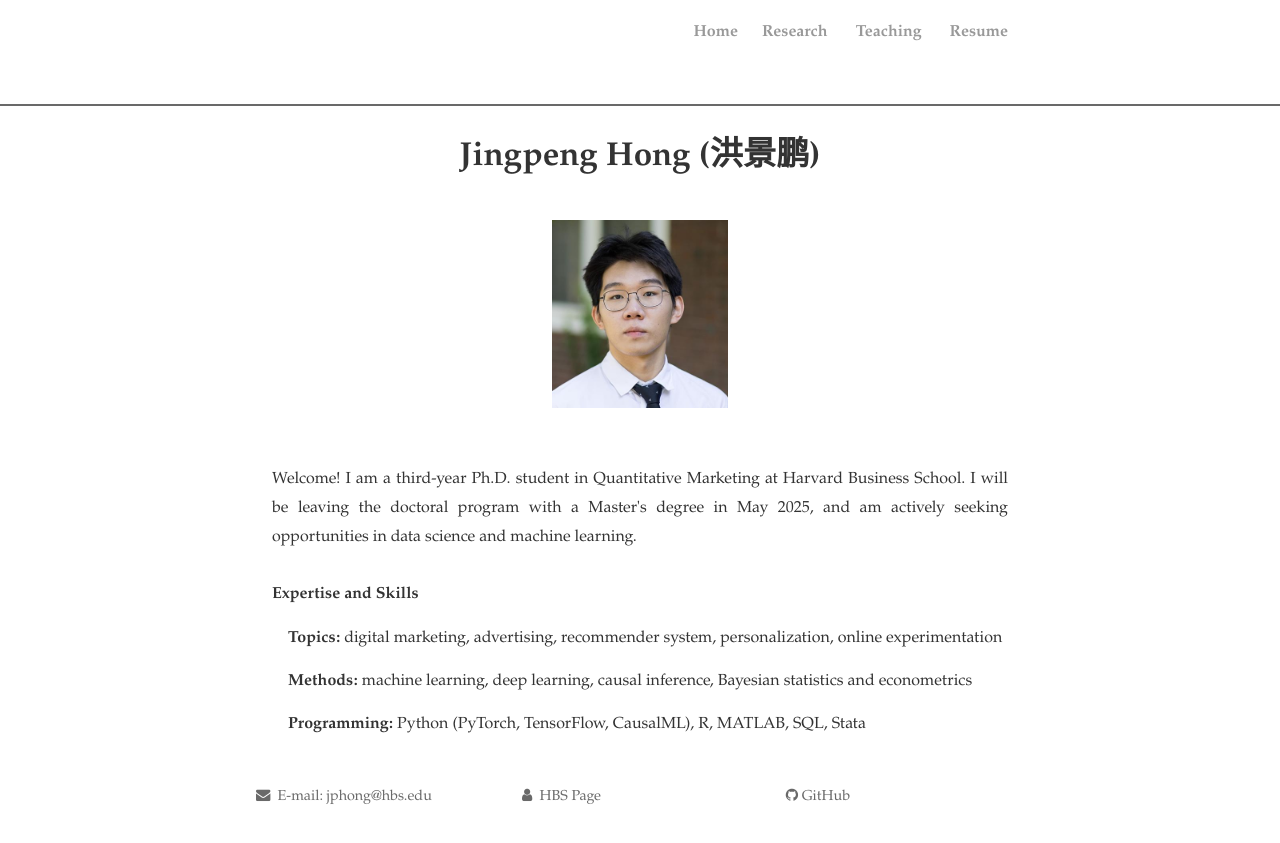
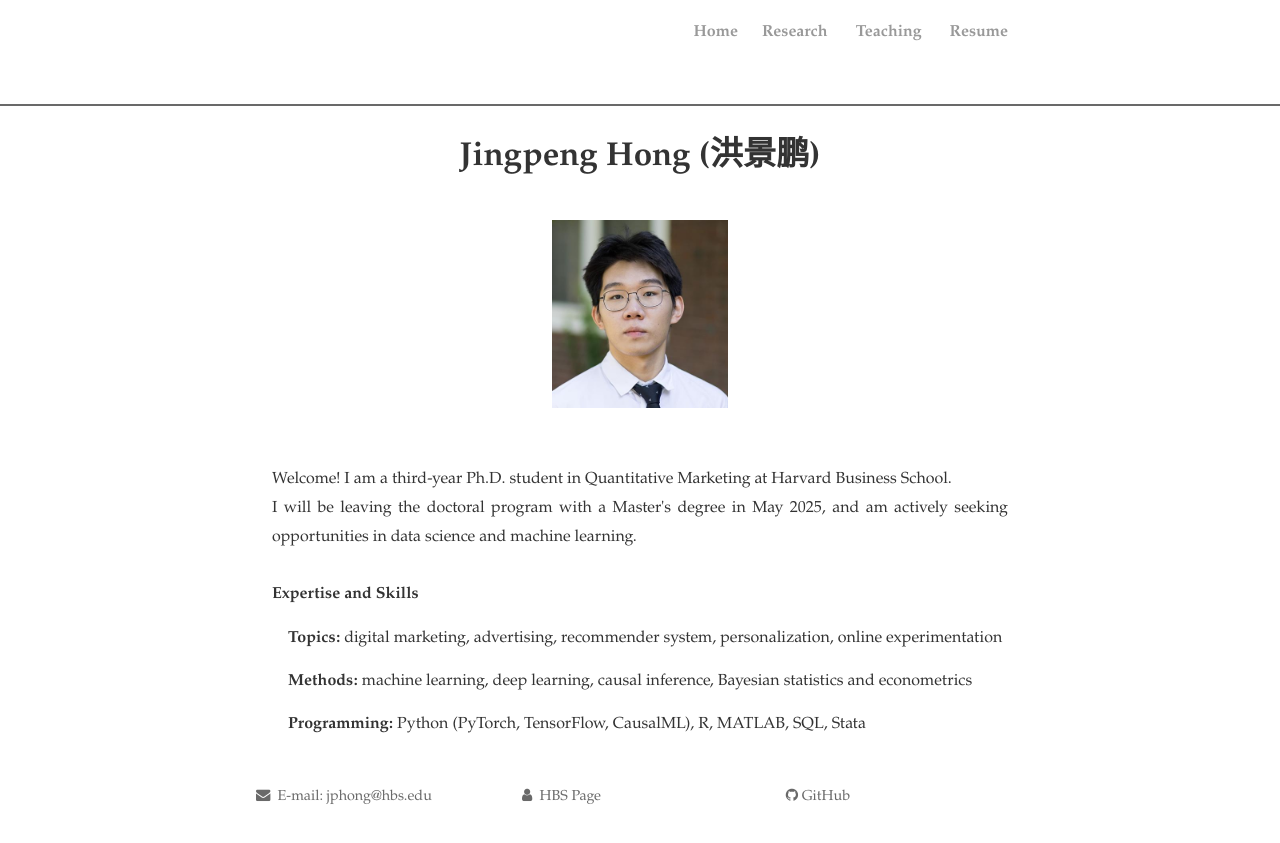
Before and after one commit to JingpengHong/JingpengHong.github.io, a Jekyll site: the page built from index.html, in a window 1280 px wide. Shown: the top 843 px of the page. Built offline with Jekyll 4.4.1, drawn with Linux system fonts in a browser that asks for light colours; nearby versions of some CDN libraries; the list of posts is cut into pages by our own code; comment, search, counter and statistics services are not loaded; a style sheet for code colours, icons or effects is not loaded.

Commit message:
Update index.html

```diff
--- a/index.html
+++ b/index.html
@@ -15,7 +15,8 @@
 <img src="profile.jpg" alt="Jingpeng Hong" style="width:176px;height:188px;" title="Jingpeng Hong (洪景鹏)"; algin="middle">
 
 <br><br>
-<p style="text-align:justify;"> Welcome! I am a third-year Ph.D. student in Quantitative Marketing at Harvard Business School. I will be leaving the doctoral program with a Master's degree in May 2025, and am actively seeking opportunities in data science and machine learning. <br>
+<p style="text-align:justify;"> Welcome! I am a third-year Ph.D. student in Quantitative Marketing at Harvard Business School. <br>
+I will be leaving the doctoral program with a Master's degree in May 2025, and am actively seeking opportunities in data science and machine learning. <br>
 <br>
 <strong>Expertise and Skills</strong>
 <br>
```
